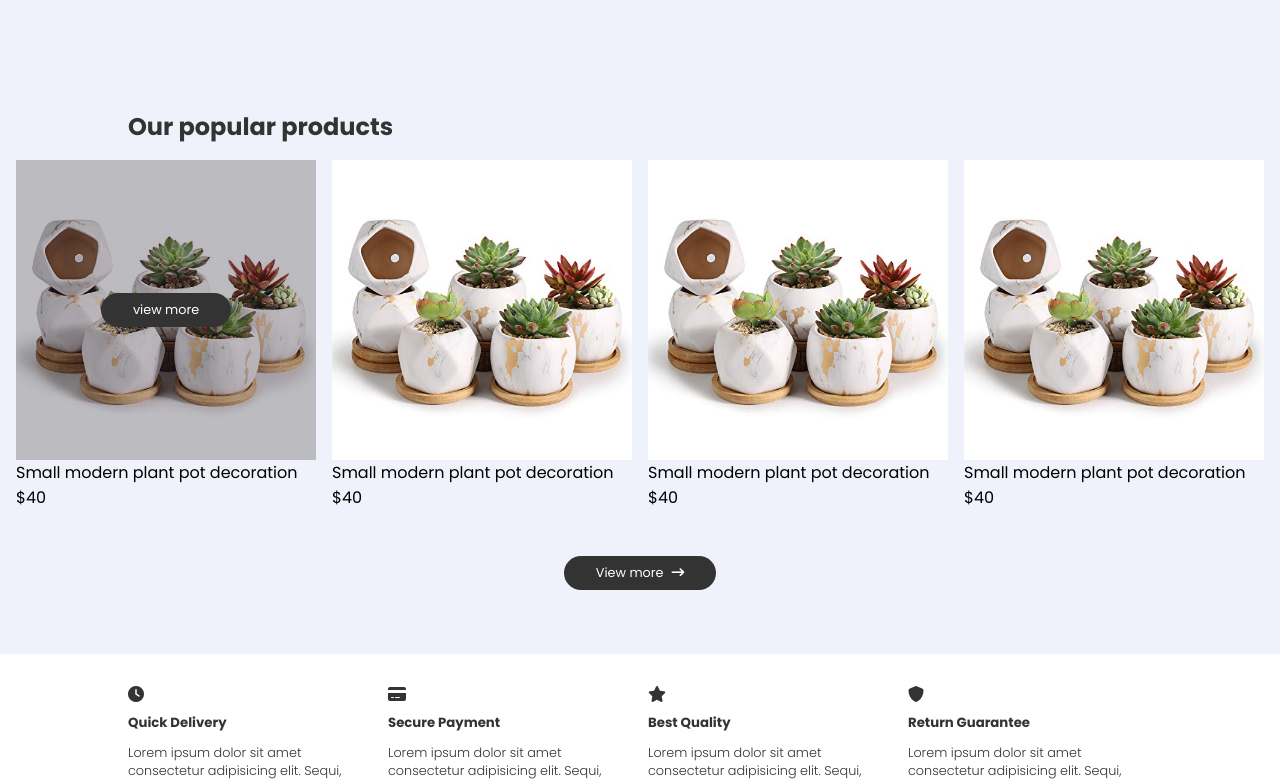
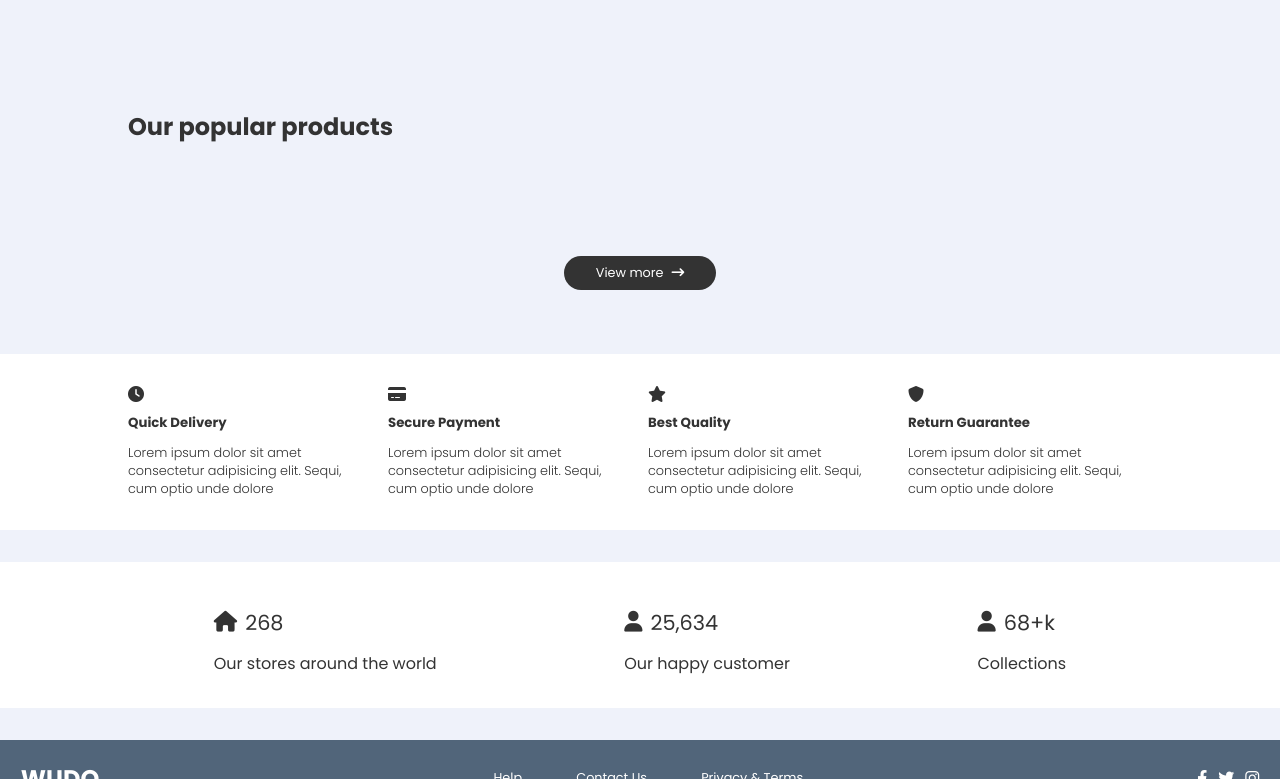
Before and after one commit to CA-G12/E-commerce-Team-11, a website: page index.html in a window 1280 px wide. Shown: the part 563-1342 px from the top of the page. Drawn offline with Linux system fonts and the light colour scheme; files whose address does not match are found by name.

Commit message:
Delelted what is inside the container so that we build again using JS Relates #13

```diff
--- a/index.html
+++ b/index.html
@@ -17,7 +17,7 @@
       <h1>WUDO</h1>
       <nav>
         <ul>
-          <a href="./index.html"><li>Home</li></a>
+          <a href="/index.html"><li>Home</li></a>
           <a href="./HTML/products.html"><li>Products</li></a>
           <a href="#"><li>Blog</li></a>
           <a href="#"><li>Contact</li></a>
@@ -49,54 +49,44 @@
       </section>
       <section id="products">
         <h2>Our popular products</h2>
-        <div class="container">
-          <div class="card">
-            <div class="bg">
-              <a href="#">view more</a>
-            </div>
-            <img src="./imgs/411-YTNNU2x-L.jpg" alt="" />
-            <p>Small modern plant pot decoration</p>
-            <span>$40</span>
-          </div>
-          <div class="card bg">
-            <img src="./imgs/411-YTNNU2x-L.jpg" alt="" />
-            <p>Small modern plant pot decoration</p>
-            <span>$40</span>
-          </div>
-          <div class="card bg">
-            <img src="./imgs/411-YTNNU2x-L.jpg" alt="" />
-            <p>Small modern plant pot decoration</p>
-            <span>$40</span>
-          </div>
-          <div class="card bg">
-            <img src="./imgs/411-YTNNU2x-L.jpg" alt="" />
-            <p>Small modern plant pot decoration</p>
-            <span>$40</span>
-          </div>
-        </div>
-        <a href="./HTML/products.html">View more<i class="fa-solid fa-arrow-right-long"></i></a>
+        <div class="container"></div>
+        <a href="./HTML/products.html"
+          >View more<i class="fa-solid fa-arrow-right-long"></i
+        ></a>
       </section>
       <section id="services">
         <div class="sec-container">
           <div>
             <i class="fa-solid fa-clock"></i>
             <h5>Quick Delivery</h5>
-              <p>Lorem ipsum dolor sit amet consectetur adipisicing elit. Sequi, cum optio unde dolore </p>
+            <p>
+              Lorem ipsum dolor sit amet consectetur adipisicing elit. Sequi,
+              cum optio unde dolore
+            </p>
           </div>
           <div>
             <i class="fa-solid fa-credit-card"></i>
             <h5>Secure Payment</h5>
-              <p>Lorem ipsum dolor sit amet consectetur adipisicing elit. Sequi, cum optio unde dolore </p>
+            <p>
+              Lorem ipsum dolor sit amet consectetur adipisicing elit. Sequi,
+              cum optio unde dolore
+            </p>
           </div>
           <div>
             <i class="fa-solid fa-star"></i>
             <h5>Best Quality</h5>
-              <p>Lorem ipsum dolor sit amet consectetur adipisicing elit. Sequi, cum optio unde dolore </p>
+            <p>
+              Lorem ipsum dolor sit amet consectetur adipisicing elit. Sequi,
+              cum optio unde dolore
+            </p>
           </div>
           <div>
             <i class="fa-solid fa-shield"></i>
             <h5>Return Guarantee</h5>
-              <p>Lorem ipsum dolor sit amet consectetur adipisicing elit. Sequi, cum optio unde dolore </p>
+            <p>
+              Lorem ipsum dolor sit amet consectetur adipisicing elit. Sequi,
+              cum optio unde dolore
+            </p>
           </div>
         </div>
       </section>
@@ -142,5 +132,6 @@
     </footer>
     <!--End of footer section-->
     <script src="./JS/dom.js"></script>
+    <script src="./JS/landing.main.js"></script>
   </body>
 </html>
```
Lines whose indentation alone changed are shown as unchanged.
